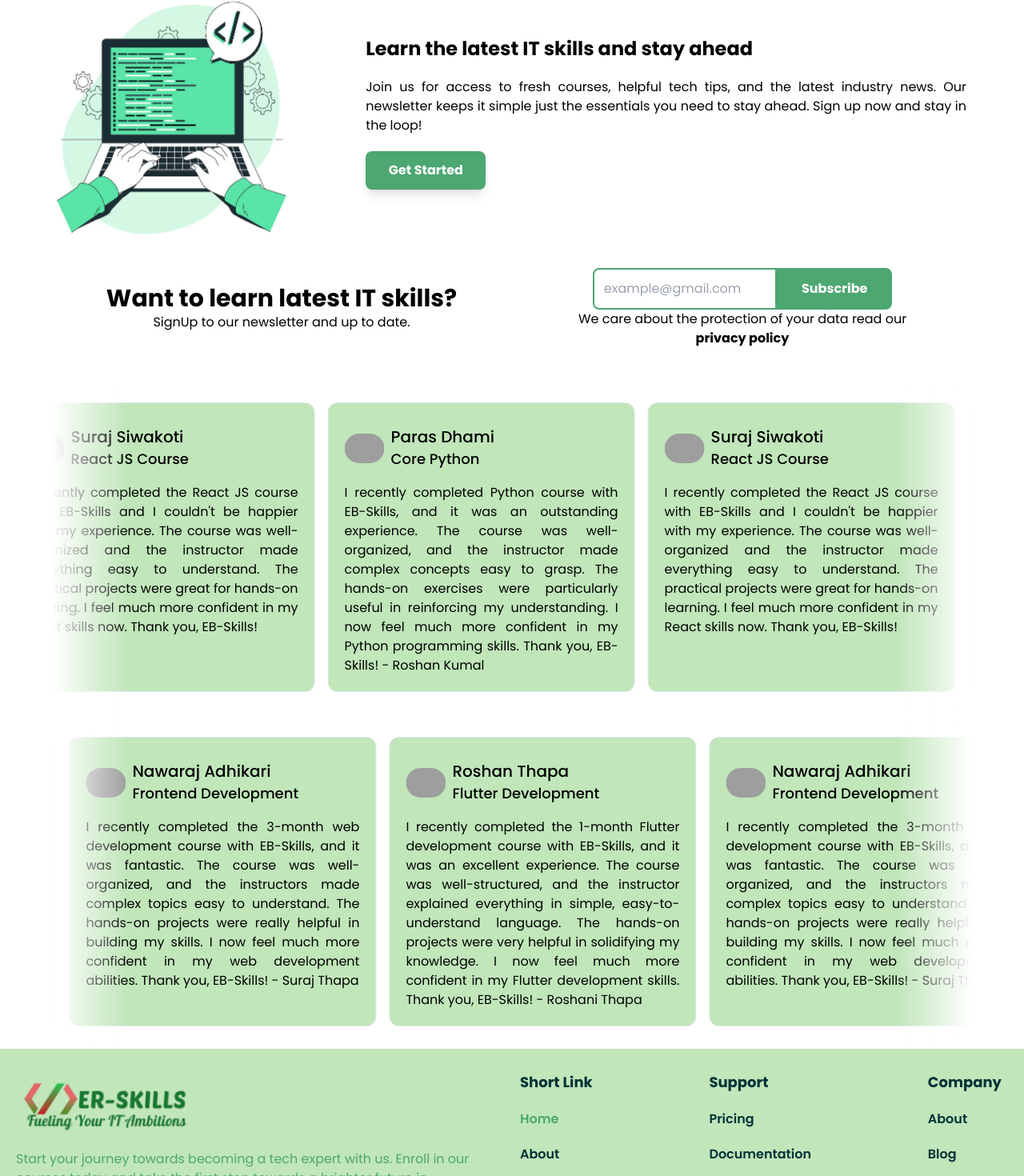
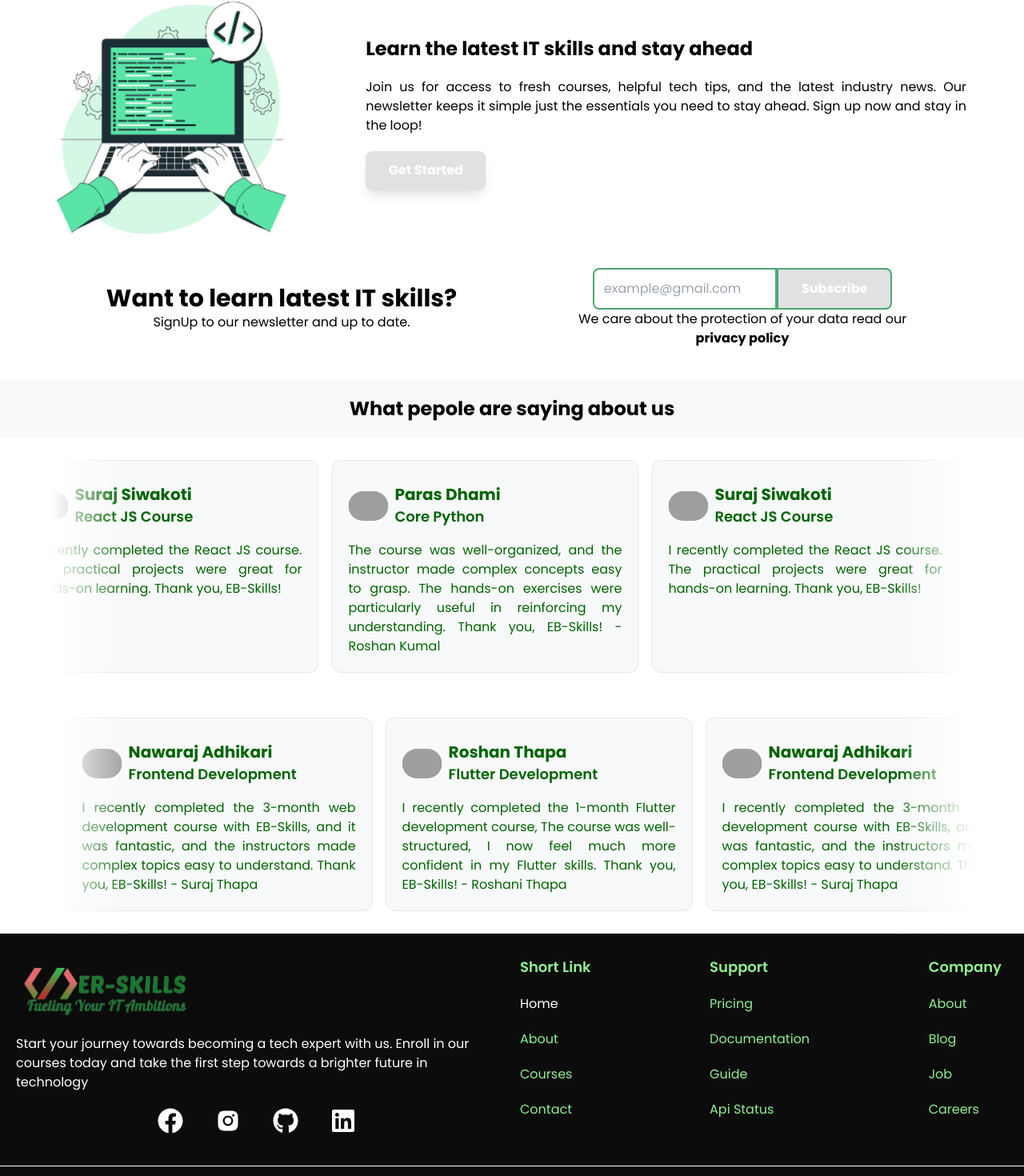
Before and after one commit to saroj-rokaya/EB-Site, a React (Vite) app: page / in a window 1280 px wide. Shown: the part 833-2303 px from the top of the page at 80% size. Built offline with nearby package versions, Linux system fonts and the light colour scheme; grey boxes are pictures that could not be loaded.

Commit message:
color design

```diff
--- a/src/Components/Footer.jsx
+++ b/src/Components/Footer.jsx
@@ -7,7 +7,7 @@ import image from "../Assets/Logo/transparentLogo.png";
 const Footer = () => {
   return (
     <>
-      <div className="px-5 py-5 md:flex justify-between gap-5 light-back">
+      <div className="px-5 py-5 md:flex justify-between gap-5 dark-back">
         {/* left section */}
         <div className="md:w-[50%] my-5 flex flex-col gap-5">
           <Link to="/">
@@ -19,22 +19,22 @@ const Footer = () => {
               />
             </div>
           </Link>
-          <p className="normal-text">
+          <p className="text-white">
             Start your journey towards becoming a tech expert with us. Enroll in
             our courses today and take the first step towards a brighter future
             in technology
           </p>
           <ul className="flex justify-center items-center rounded-full gap-10">
-            <li className="hover:scale-[1.2] ease-in-out duration-300 dark-text">
+            <li className="hover:scale-[1.2] ease-in-out duration-300 text-white">
               <FaFacebook className="h-6 w-6 md:h-8 md:w-8" />
             </li>
-            <li className="hover:scale-[1.2] ease-in-out duration-300 dark-text">
+            <li className="hover:scale-[1.2] ease-in-out duration-300 text-white">
               <AiFillInstagram className="h-6 w-6 md:h-8 md:w-8" />
             </li>
-            <li className="hover:scale-[1.2] ease-in-out duration-300 dark-text">
+            <li className="hover:scale-[1.2] ease-in-out duration-300 text-white">
               <FaGithub className="h-6 w-6 md:h-8 md:w-8" />
             </li>
-            <li className="hover:scale-[1.2] ease-in-out duration-300 dark-text">
+            <li className="hover:scale-[1.2] ease-in-out duration-300 text-white">
               <FaLinkedin className="h-6 w-6 md:h-8 md:w-8" />
             </li>
           </ul>
@@ -42,13 +42,13 @@ const Footer = () => {
         {/* //right section/ */}
         <div className=" md:w-[50%] m-2 flex justify-between">
           <ul className="flex flex-col gap-5">
-            <li className="font-bold text-lg dark-text">Short Link</li>
+            <li className="font-semibold text-lg light-text">Short Link</li>
             <li>
               <NavLink
                 to="/"
                 className={({ isActive }) => `
                 ${
-                  isActive ? "normal-text font-semibold" : "dark-text font-semibold"
+                  isActive ? "text-white" : "light-text"
                 } cursor-pointer hover:underline`}
               >
                 Home
@@ -59,7 +59,7 @@ const Footer = () => {
                 to="/about"
                 className={({ isActive }) => `
                 ${
-                  isActive ? "normal-text font-semibold" : "dark-text font-semibold"
+                  isActive ? "text-white" : "light-text"
                 } cursor-pointer hover:underline`}
               >
                 About
@@ -70,7 +70,7 @@ const Footer = () => {
                 to="/courses"
                 className={({ isActive }) => `
                 ${
-                  isActive ? "normal-text font-semibold" : "dark-text font-semibold"
+                  isActive ? "text-white" : "light-text"
                 } cursor-pointer hover:underline`}
               >
                 Courses
@@ -81,7 +81,7 @@ const Footer = () => {
                 to="/contact"
                 className={({ isActive }) => `
                 ${
-                  isActive ? "normal-text font-semibold" : "dark-text font-semibold"
+                  isActive ? "text-white" : "light-text"
                 } cursor-pointer hover:underline`}
               >
                 Contact
@@ -89,22 +89,22 @@ const Footer = () => {
             </li>
           </ul>
           <ul className="flex flex-col gap-5">
-            <li className="font-bold text-lg dark-text">Support</li>
-            <li className="cursor-pointer hover:underline dark-text font-semibold">Pricing</li>
-            <li className="cursor-pointer hover:underline dark-text font-semibold">Documentation</li>
-            <li className="cursor-pointer hover:underline dark-text font-semibold">Guide</li>
-            <li className="cursor-pointer hover:underline dark-text font-semibold">Api Status</li>
+            <li className="font-semibold text-lg light-text">Support</li>
+            <li className="cursor-pointer hover:underline light-text ">Pricing</li>
+            <li className="cursor-pointer hover:underline light-text ">Documentation</li>
+            <li className="cursor-pointer hover:underline light-text ">Guide</li>
+            <li className="cursor-pointer hover:underline light-text ">Api Status</li>
           </ul>
           <ul className="flex flex-col gap-5">
-            <li className="font-bold text-lg dark-text">Company</li>
-            <li className="cursor-pointer hover:underline dark-text font-semibold">About</li>
-            <li className="cursor-pointer hover:underline dark-text font-semibold">Blog</li>
-            <li className="cursor-pointer hover:underline dark-text font-semibold">Job</li>
-            <li className="cursor-pointer hover:underline dark-text font-semibold">Careers</li>
+            <li className="font-semibold text-lg light-text">Company</li>
+            <li className="cursor-pointer hover:underline light-text">About</li>
+            <li className="cursor-pointer hover:underline light-text">Blog</li>
+            <li className="cursor-pointer hover:underline light-text">Job</li>
+            <li className="cursor-pointer hover:underline light-text">Careers</li>
           </ul>
         </div>
       </div>
-      <div className="mx-auto py-5 border-t border-black text-center light-back">
+      <div className="mx-auto py-5 border-t border-white text-white text-center dark-back">
         &copy;2024 || Saroj rokaya ||
       </div>
     </>
--- a/src/Components/about/FAQBlock.jsx
+++ b/src/Components/about/FAQBlock.jsx
@@ -42,8 +42,8 @@ const FAQBlock = () => {
   ];
   return (
     <>
-      <div className="max-w-[1240px] mx-auto min-h-[50%] px-2">
-        <h1 className="text-2xl font-bold mb-5 text-center">
+      <div className="max-w-[1240px] mx-auto min-h-[50%] my-10 px-2">
+        <h1 className="text-2xl font-bold mb-5 text-center dark-text">
           Frequently Asked Questions
         </h1>
         {questionsAns.map((items, index) => (
--- a/src/Components/about/FAQs.jsx
+++ b/src/Components/about/FAQs.jsx
@@ -16,7 +16,7 @@ const FAQs = ({ question, answer }) => {
           onClick={() => {
             setIsOpen(!isOpen);
           }}
-          className={`flex items-center jus tify-between w-full px-[2%] py-5 border border-b-0  rounded-t-xl  gap-3 focus:text-[#5AE4A8]`}
+          className={`flex items-center jus tify-between w-full px-[2%] py-5 border border-b-0  rounded-t-xl  gap-3 focus:normal-text`}
         >
           <span className="flex items-center">
             <BsQuestionCircleFill className="mr-2" />
@@ -26,7 +26,7 @@ const FAQs = ({ question, answer }) => {
         </button>
         {/* answer section */}
         <div
-          className={`px-[5%] py-5 border border-b-0 bg-gray-100  ${
+          className={`px-[5%] py-5 border border-b-0 light-back  ${
             isOpen ? "block" : "hidden"
           }`}
         >
--- a/src/Components/home/Hero.jsx
+++ b/src/Components/home/Hero.jsx
@@ -9,7 +9,7 @@ import image from '../../Assets/Hero/coding.svg'
 
 const Hero = () => {
   return (
-    <div className="mx-auto bg-[#C0E6BA]">
+    <div className="mx-auto light-back">
       <div className="w-[90%] mx-auto flex justify-center items-start gap-5 flex-col min-h-[90vh]">
         <h1 className="text-2xl md:text-4xl font-bold dark-text ">Welcome to ER Skills</h1>
         <p className="text-xl font-semibold md:text-2xl dark-text">
--- a/src/Components/home/Home.jsx
+++ b/src/Components/home/Home.jsx
@@ -2,7 +2,6 @@ import React from "react";
 import Hero from "./Hero.jsx";
 import Learn from "./Learn.jsx";
 import Newsletter from "./Newsletter.jsx";
-import Testimonials from "./testimonials/Testimonials.jsx";
 import MarqueeDemo from "./MarqueeDemo.jsx";
 
 const Home = () => {
@@ -11,7 +10,6 @@ const Home = () => {
       <Hero />
       <Learn />
       <Newsletter />
-      {/* <Testimonials /> */}
       <MarqueeDemo/>
     </>
   );
--- a/src/Components/home/MarqueeDemo.jsx
+++ b/src/Components/home/MarqueeDemo.jsx
@@ -5,25 +5,25 @@ const reviews = [
     {
         name: "Paras Dhami",
         course: "Core Python",
-        body: "I recently completed Python course with EB-Skills, and it was an outstanding experience. The course was well-organized, and the instructor made complex concepts easy to grasp. The hands-on exercises were particularly useful in reinforcing my understanding. I now feel much more confident in my Python programming skills. Thank you, EB-Skills! - Roshan Kumal",
+        body: "The course was well-organized, and the instructor made complex concepts easy to grasp. The hands-on exercises were particularly useful in reinforcing my understanding. Thank you, EB-Skills! - Roshan Kumal",
         img: "https://avatar.vercel.sh/jack",
     },
     {
         name: "Suraj Siwakoti",
         course: "React JS Course",
-        body: "I recently completed the React JS course with EB-Skills and I couldn't be happier with my experience. The course was well-organized and the instructor made everything easy to understand. The practical projects were great for hands-on learning. I feel much more confident in my React skills now. Thank you, EB-Skills!",
+        body: "I recently completed the React JS course. The practical projects were great for hands-on learning. Thank you, EB-Skills!",
         img: "https://avatar.vercel.sh/jill",
     },
     {
         name: "Nawaraj Adhikari",
         course: "Frontend Development",
-        body: "I recently completed the 3-month web development course with EB-Skills, and it was fantastic. The course was well-organized, and the instructors made complex topics easy to understand. The hands-on projects were really helpful in building my skills. I now feel much more confident in my web development abilities. Thank you, EB-Skills! - Suraj Thapa",
+        body: "I recently completed the 3-month web development course with EB-Skills, and it was fantastic, and the instructors made complex topics easy to understand. Thank you, EB-Skills! - Suraj Thapa",
         img: "https://avatar.vercel.sh/john",
     },
     {
         name: "Roshan Thapa",
         course: "Flutter Development",
-        body: "I recently completed the 1-month Flutter development course with EB-Skills, and it was an excellent experience. The course was well-structured, and the instructor explained everything in simple, easy-to-understand language. The hands-on projects were very helpful in solidifying my knowledge. I now feel much more confident in my Flutter development skills. Thank you, EB-Skills! - Roshani Thapa",
+        body: "I recently completed the 1-month Flutter development course, The course was well-structured, I now feel much more confident in my Flutter skills. Thank you, EB-Skills! - Roshani Thapa",
         img: "https://avatar.vercel.sh/jane",
     },
 
@@ -34,6 +34,7 @@ const secondRow = reviews.slice(reviews.length / 2);
 
 const ReviewCard = ({ img, name, course, body, }) => {
     return (
+        <>
             <figure
                 className={cn(
                     "relative w-96 my-5 cursor-pointer overflow-hidden rounded-xl border p-5",
@@ -43,22 +44,26 @@ const ReviewCard = ({ img, name, course, body, }) => {
                     "dark:border-gray-50/[.1] dark:bg-gray-50/[.10] dark:hover:bg-gray-50/[.15]",
                 )}//image styling
             >
+
                 <div className="flex flex-row w-full py-2 items-center gap-2">
                     <img className="rounded-full" width="50" height="50" alt="" src={img} />
                     <div className="flex flex-col">
-                    <figcaption className="text-xl font-medium dark:text-white">
+                        <figcaption className="text-xl font-bold dark-text">
                             {name}
                         </figcaption>
-                    <p className="text-lg font-medium dark:text-white/40">{course}</p>
+                        <p className="text-lg font-semibold dark-text dark:text-white/40">{course}</p>
                     </div>
                 </div>
-            <blockquote className="mt-2 text-md text-justify">{body}</blockquote>
+                <blockquote className="mt-2 text-md dark-text text-justify">{body}</blockquote>
             </figure>
+        </>
     );
 };
 
 export function MarqueeDemo() {
     return (
+        <>
+        <div className="light-back text-center px-10% py-5 text-2xl font-bold">What pepole are saying about us</div>
             <div className="relative flex w-[90%] mx-auto flex-col items-center justify-center overflow-hidden rounded-lg  bg-background">
                 <Marquee pauseOnHover className="[--duration:20s]">
                     {firstRow.map((review) => (
@@ -73,6 +78,7 @@ export function MarqueeDemo() {
                 <div className="pointer-events-none absolute inset-y-0 left-0 w-1/12 bg-gradient-to-r from-white dark:from-background"></div>
                 <div className="pointer-events-none absolute inset-y-0 right-0 w-1/12 bg-gradient-to-l from-white dark:from-background"></div>
             </div>
+        </>
     );
 }
 export default MarqueeDemo;
--- a/src/Components/home/testimonials/Testimonials.jsx
+++ /dev/null
@@ -1,71 +0,0 @@
-import React, { useState } from "react";
-import image from "../../../Assets/testimonials/insteadOfPhoto.png";
-import Userfeed from "./Userfeed.jsx";
-
-const Testimonials = () => {
-  return (
-    <>
-      <div className="min-h-[20vh] max-w-[90%] mx-auto flex flex-col gap-2 light-back dark-text rounded-xl mb-10 justify-center items-center">
-        <p className="text-2xl font-bold">Testimonials</p>
-        <p> Subscribe easy tutorials and all time support</p>
-      </div>
-      <section className="max-w-[1240px] mx-auto ">
-        <div className=" flex flex-col items-center pb-12 justify-center mx-auto lg:flex-row lg:flex-wrap lg:justify-cemter ">
-          <Userfeed
-            image={image}
-            userName="Paras Dhami"
-            course="React Js Course"
-            message="I recently completed the React JS course with EB-Skills and I couldn't be happier with my experience. The course was well-organized and the instructor made everything easy to understand. The practical projects were great for hands-on learning. I feel much more confident in my React skills now. Thank you, EB-Skills!"
-          />
-          <Userfeed
-            image={image}
-            userName="Suraj Thapa"
-            course="Web Development Course"
-            message="I recently completed the 3-month web development course with EB-Skills, and it was fantastic. The course was well-organized, and the instructors made complex topics easy to understand. The hands-on projects were really helpful in building my skills. I now feel much more confident in my web development abilities. Thank you, EB-Skills! - Suraj Thapa"
-          />
-          <Userfeed
-            image={image}
-            userName="Roshani Thapa"
-            course="Flutter"
-            message="I recently completed the 1-month Flutter development course with EB-Skills, and it was an excellent experience. The course was well-structured, and the instructor explained everything in simple, easy-to-understand language. The hands-on projects were very helpful in solidifying my knowledge. I now feel much more confident in my Flutter development skills. Thank you, EB-Skills! - Roshani Thapa"
-          />
-          <Userfeed
-            image={image}
-            userName="Roshan Kumal"
-            course="Python"
-            message="I recently completed Python course with EB-Skills, and it was an outstanding experience. The course was well-organized, and the instructor made complex concepts easy to grasp. The hands-on exercises were particularly useful in reinforcing my understanding. I now feel much more confident in my Python programming skills. Thank you, EB-Skills! - Roshan Kumal"
-          />
-        </div>
-      </section>
-
-      {/* <div className="sm:flex justify-center bg-gray-100 p-2 items-center max-w-[1240px] mx-auto flex-wrap gap-5">
-        <Userfeed
-          image={image}
-          userName="Paras Dhami"
-          course="React Js Course"
-          message="I recently completed the React JS course with EB-Skills and I couldn't be happier with my experience. The course was well-organized and the instructor made everything easy to understand. The practical projects were great for hands-on learning. I feel much more confident in my React skills now. Thank you, EB-Skills!"
-        />
-        <Userfeed
-          image={image}
-          userName="Suraj Thapa"
-          course="Web Development Course"
-          message="I recently completed the 3-month web development course with EB-Skills, and it was fantastic. The course was well-organized, and the instructors made complex topics easy to understand. The hands-on projects were really helpful in building my skills. I now feel much more confident in my web development abilities. Thank you, EB-Skills! - Suraj Thapa"
-        />
-        <Userfeed
-          image={image}
-          userName="Roshani Thapa"
-          course="Flutter"
-          message="I recently completed the 1-month Flutter development course with EB-Skills, and it was an excellent experience. The course was well-structured, and the instructor explained everything in simple, easy-to-understand language. The hands-on projects were very helpful in solidifying my knowledge. I now feel much more confident in my Flutter development skills. Thank you, EB-Skills! - Roshani Thapa"
-        />
-        <Userfeed
-          image={image}
-          userName="Roshan Kumal"
-          course="Python"
-          message="I recently completed the 2-month Core Python course with EB-Skills, and it was an outstanding experience. The course was well-organized, and the instructor made complex concepts easy to grasp. The hands-on exercises were particularly useful in reinforcing my understanding. I now feel much more confident in my Python programming skills. Thank you, EB-Skills! - Roshan Kumal"
-        />
-      </div> */}
-    </>
-  );
-};
-
-export default Testimonials;
--- a/src/index.css
+++ b/src/index.css
@@ -9,22 +9,25 @@
 }
 @layer components{
     .dark-text{
-        @apply text-[#013237];
+        @apply text-[#006400];
     }
     .normal-text{
-        @apply text-[#4CA771];
+        @apply text-[#284932];
+    }
+    .light-text{
+        @apply text-[#90EE90];
     }
     .dark-back{
-        @apply bg-[#013237];
+        @apply bg-[#0C0C0C];
     }
     .normal-back{
-        @apply bg-[#4CA771];
+        @apply bg-[#E0E1E2];
     }
     .light-back{
-        @apply bg-[#C0E6BA];
+        @apply bg-[#F8F9FA];
 
     }
     .extralight-back{
-        @apply bg-[#EAF9E7];
+        @apply bg-[#FBFCF8];
     }
 }
```
Also changed, not shown: src/Components/Header.jsx (+12 -12 lines), src/Components/home/testimonials/Userfeed.jsx (deleted, +0 -54 lines). Lines whose indentation alone changed are shown as unchanged.
